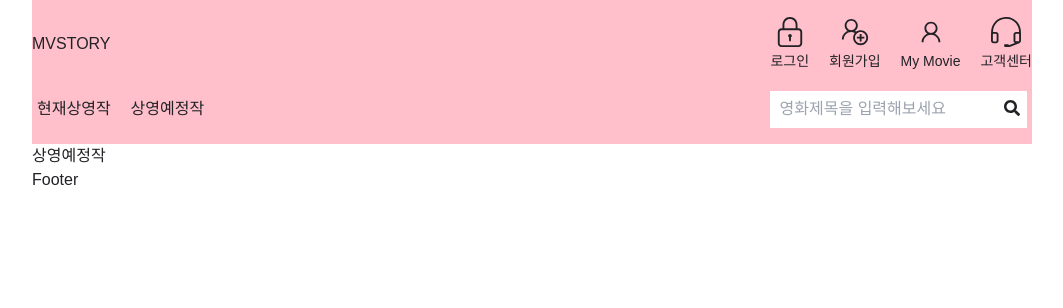
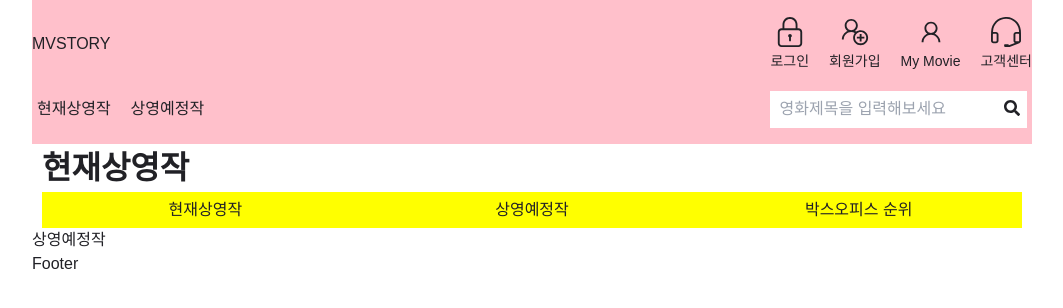
Before and after one commit to hyeeons/movie_story, a React (Create React App) app: page /upcomming in a window 1280 px wide. Shown: the top 308 px of the page, without its empty margins (108-1171 px from the left). Built offline with nearby package versions, Linux system fonts and the light colour scheme.

Commit message:
title 레이아웃

```diff
--- a/src/components/layout/Layout.tsx
+++ b/src/components/layout/Layout.tsx
@@ -2,12 +2,14 @@ import React from "react";
 import Header from "./Header";
 import Footer from "./Footer";
 import { Outlet } from "react-router-dom";
+import TitleTab from "../movie/TitleTab";
 
 const Layout: React.FC = () => (
   <>
     <div className="max-w-[1000px] mx-auto">
       <Header />
       <main id="main">
+        <TitleTab />
         <Outlet />
       </main>
       <Footer />
--- a/src/components/movie/TitText.tsx
+++ /dev/null
@@ -1,5 +0,0 @@
-import React from "react";
-
-const TitText: React.FC = () => <div>타이틀정보</div>;
-
-export default TitText;
--- /dev/null
+++ b/src/components/movie/TitleTab.tsx
@@ -0,0 +1,14 @@
+import React from "react";
+
+const TitleTab: React.FC = () => (
+  <div className="w-[98%] mx-auto">
+    <h2 className="text-[32px] font-bold">현재상영작</h2>
+    <div className="h-9 bg-[yellow] flex justify-center items-center">
+      <div className="w-[33.333%] text-center">현재상영작</div>
+      <div className="w-[33.333%] text-center">상영예정작</div>
+      <div className="w-[33.333%] text-center">박스오피스 순위</div>
+    </div>
+  </div>
+);
+
+export default TitleTab;
```
